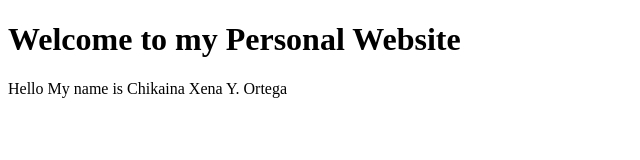
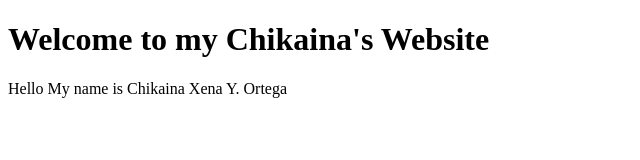
Before and after one commit to cyortegastudent-commits/cyortegastudent-cmd-github.io, a plain HTML site: page index.html in a window 1280 px wide. Shown: the whole page, without its empty margins (0-640 px from the left). Drawn offline with Linux system fonts and the light colour scheme.

Commit message:
Update Personal Website

```diff
--- a/index.html
+++ b/index.html
@@ -1,10 +1,10 @@
 <!DOCTYPE html>
 <html>
   <head>
-    <title>My Personal Website</title>
+    <title>Chikaina Xena Y. Ortega</title>
   </head>
   <body>
-    <h1>Welcome to my Personal Website</h1>
+    <h1>Welcome to my Chikaina's Website</h1>
     <p>Hello My name is Chikaina Xena Y. Ortega</p>
   </body>
 </html>
```
